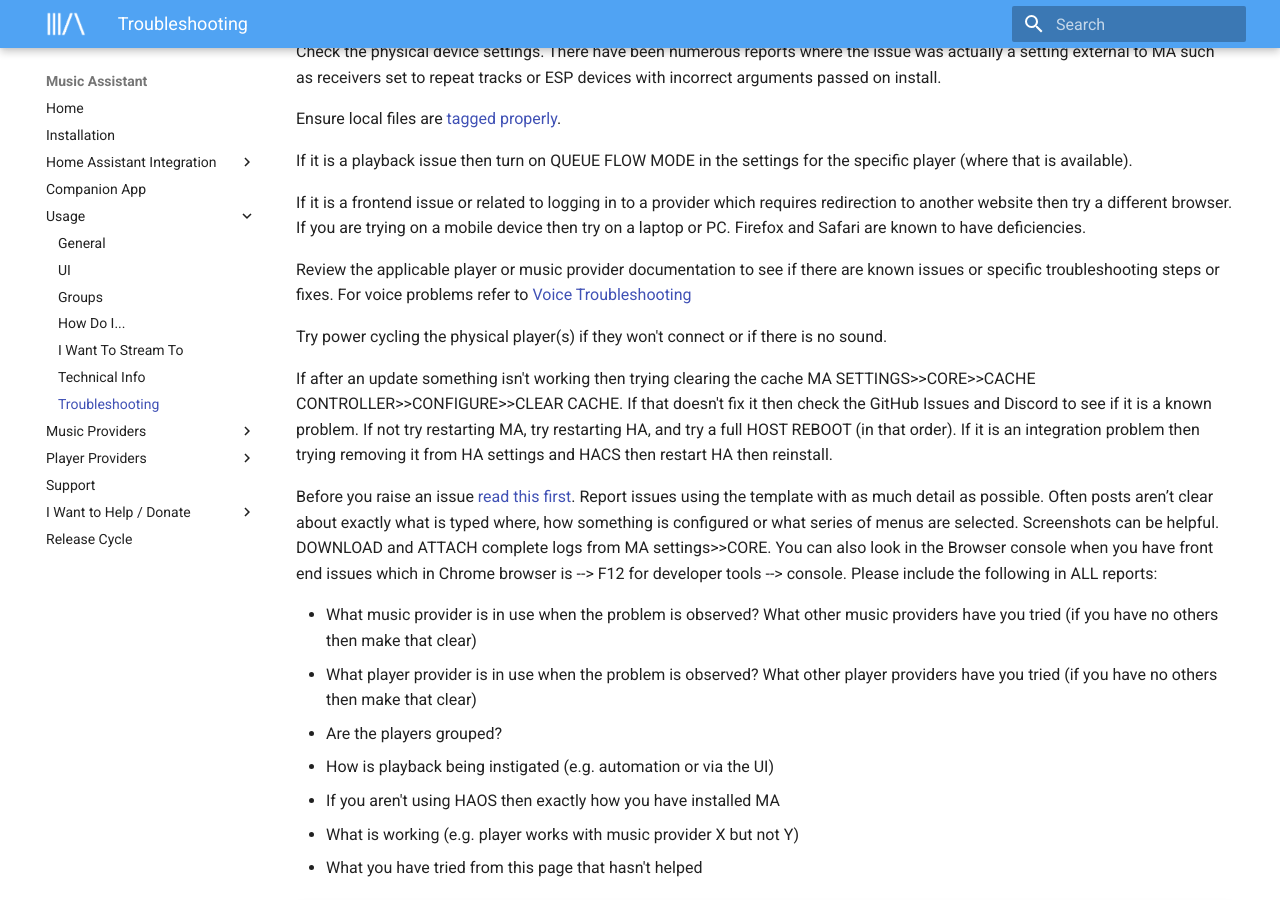
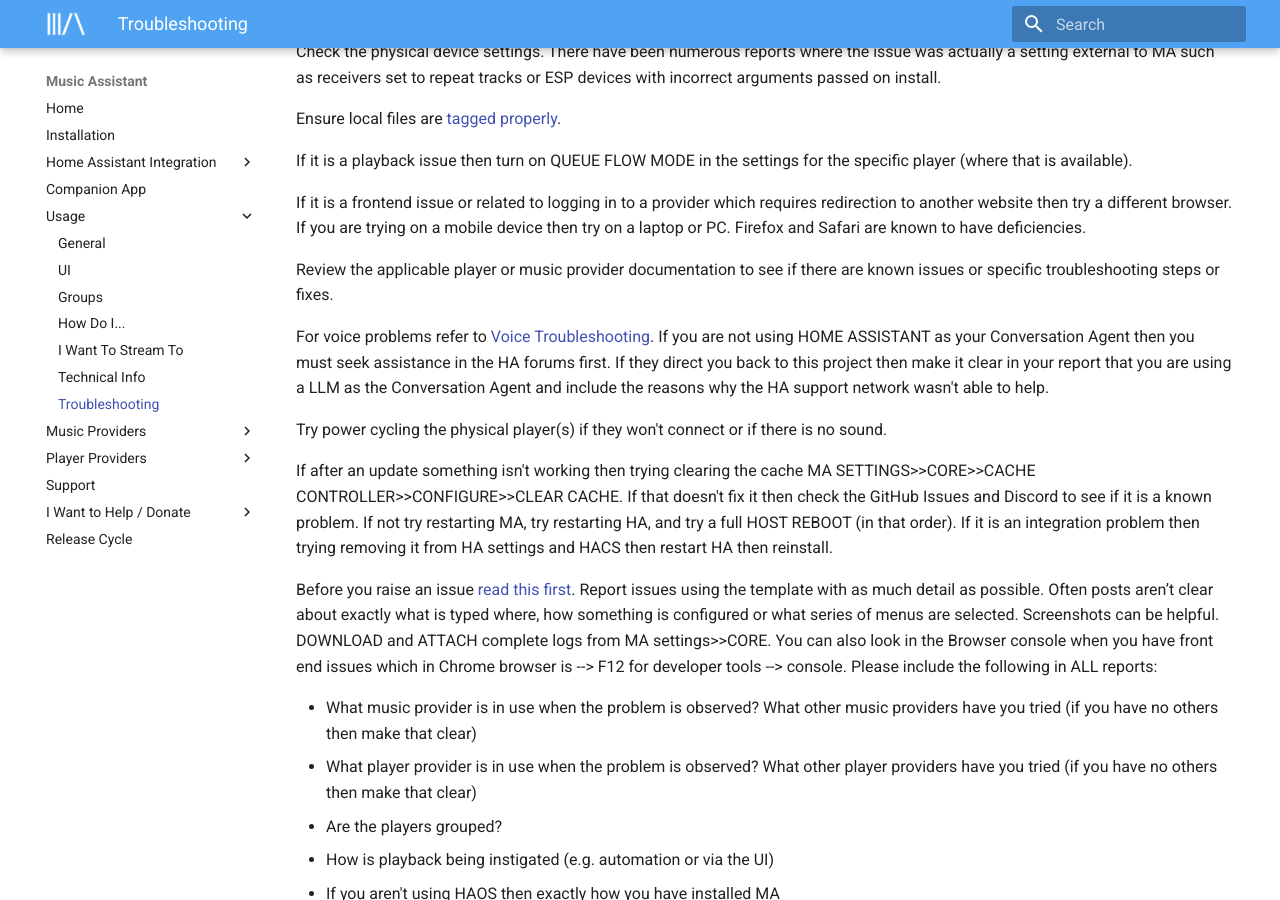
Before and after one commit to pwbriggs/music-assistant.github.io, an MkDocs documentation site: the page built from docs/faq/troubleshooting.md, in a window 1280 px wide and 900 px high, scrolled down 841 px. Built offline with MkDocs 1.6.1 and Material for MkDocs 9.7.7, drawn with Linux system fonts in a browser that asks for light colours.

Commit message:
Add LLM info

```diff
--- a/docs/faq/troubleshooting.md
+++ b/docs/faq/troubleshooting.md
@@ -27,7 +27,9 @@
 
 If it is a frontend issue or related to logging in to a provider which requires redirection to another website then try a different browser. If you are trying on a mobile device then try on a laptop or PC. Firefox and Safari are known to have deficiencies.
 
-Review the applicable player or music provider documentation to see if there are known issues or specific troubleshooting steps or fixes. For voice problems refer to [Voice Troubleshooting](https://music-assistant.io/integration/voice/#troubleshooting)
+Review the applicable player or music provider documentation to see if there are known issues or specific troubleshooting steps or fixes.
+
+For voice problems refer to [Voice Troubleshooting](https://music-assistant.io/integration/voice/#troubleshooting). If you are not using HOME ASSISTANT as your Conversation Agent then you must seek assistance in the HA forums first. If they direct you back to this project then make it clear in your report that you are using a LLM as the Conversation Agent and include the reasons why the HA support network wasn't able to help.
 
 Try power cycling the physical player(s) if they won't connect or if there is no sound.
 
```
